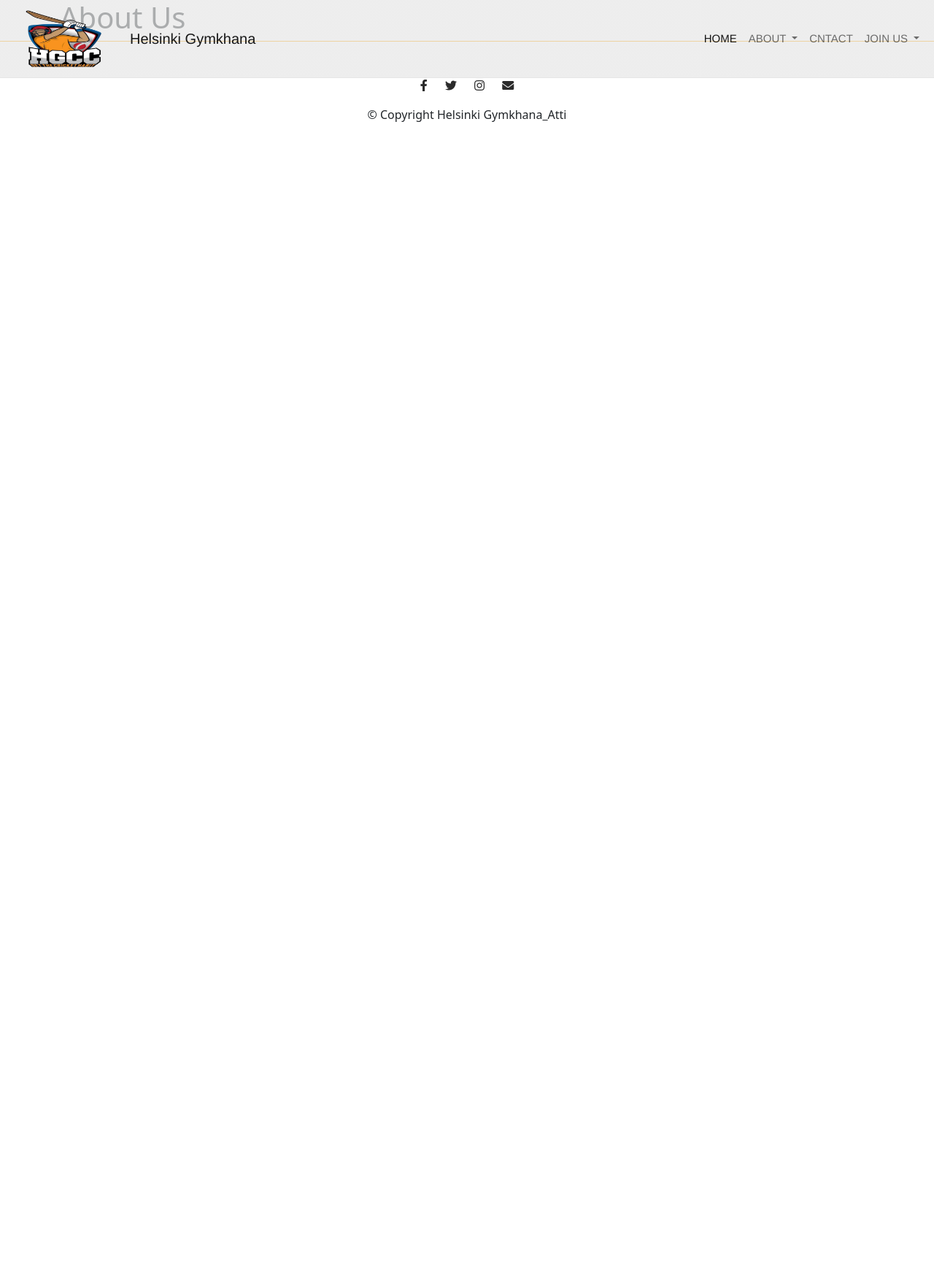
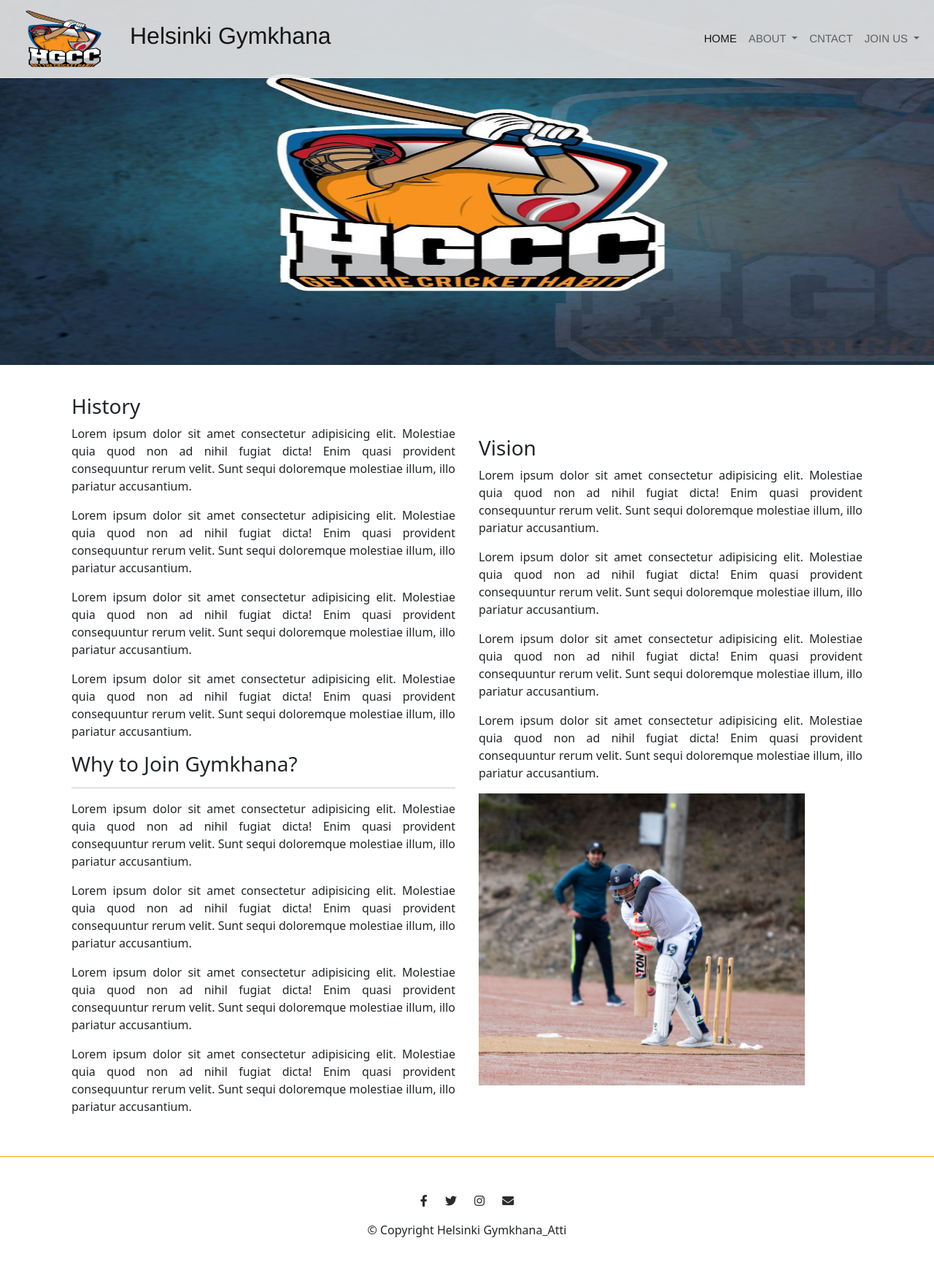
Before and after one commit to AttiR/Gymkhana-gladiators-cc, a Flask app: page /about in a window 1280 px wide. Shown: the whole page at 73% size. Before the commit the page ends 167 px from the top, so only its background shows below. Run offline with Flask 2, Linux system fonts and the light colour scheme.

Commit message:
subpages layout

```diff
--- a/app/static/css/styles.css
+++ b/app/static/css/styles.css
@@ -35,14 +35,21 @@ i {
 /** Navbar **/
 .navbar {
   background: linear-gradient(
-    rgba(230, 230, 230, 0.7),
-    rgba(230, 230, 230, 0.7)
+    rgba(230, 230, 230, 0.9),
+    rgba(230, 230, 230, 0.9)
   );
   color: #2b2b2b;
   line-height: 1.7;
   border-bottom: 1px solid #e6e6e6;
   font-family: Helvetica, sans-serif;
   font-size: 15px;
+}
+nav li a:hover:not(.active) {
+  background-color: rgb(221, 197, 154);
+}
+.dropdown:hover .dropdown-menu {
+  display: block;
+  margin-top: 0;
 }
 
 /** Home **/
@@ -138,6 +145,54 @@ i {
   padding: 3%;
 }
 
+/*** About****/
+.main-imgforsubpages {
+  width: 100%;
+  height: 500px;
+}
+.about {
+  display: flex;
+  flex-direction: row;
+  justify-content: space-between;
+  align-items: center;
+}
+.about-us {
+  margin: 1rem;
+  text-align: justify;
+}
+.about-us-img {
+  max-width: 600px;
+  height: 400px;
+}
+
+/******* Rules & Regulations*******/
+.rules {
+  display: flex;
+  flex-direction: row;
+  justify-content: space-between;
+  align-items: center;
+}
+.rules-regulations {
+  margin: 1rem;
+  text-align: justify;
+}
+
+/**** Acheivements ****/
+.Acheivements {
+  display: flex;
+  flex-direction: row;
+  justify-content: space-between;
+  align-items: center;
+}
+.acheivement {
+  margin: 1rem;
+  text-align: justify;
+}
+.acheivement-img {
+  max-width: 600px;
+  height: 400px;
+}
+
 /**  Footer Section  **/
 #footer {
   text-align: center;
@@ -154,9 +209,33 @@ i {
   margin: 20px 10px;
 }
 
+/**** Quiries ***/
+@media screen and (max-width: 1024px) {
+  .about {
+    flex-direction: column;
+  }
+  .about-us-img {
+    width: 100%;
+    margin: auto;
+  }
+  .Acheivements {
+    flex-direction: column;
+  }
+  .acheivement-img {
+    width: 100%;
+    margin: auto;
+  }
+}
+
 /******* Tablet Quiries *********/
 @media screen and (max-width: 769px) {
   #news-events {
+    flex-direction: column;
+  }
+  .about {
+    flex-direction: column;
+  }
+  .rules {
     flex-direction: column;
   }
 }
--- a/app/templates/public/about.html
+++ b/app/templates/public/about.html
@@ -1,10 +1,86 @@
 {% extends "public/templates/public_template.html" %} {% block title %} About Us
-{% endblock %} {% block main %}
-<div class="container">
-  <div class="row">
-    <div class="col">
-      <h1>About Us</h1>
+{% endblock %}
+<section id="main">
+  {% block main %}
+  <img
+    class="main-imgforsubpages"
+    src="{{ url_for('static', filename='img/main-img3.jpg') }}"
+    alt="image"
+  />
+  <div class="container about my-4">
+    <div class="about-us">
+      <h3>History</h3>
+      <p>
+        Lorem ipsum dolor sit amet consectetur adipisicing elit. Molestiae quia
+        quod non ad nihil fugiat dicta! Enim quasi provident consequuntur rerum
+        velit. Sunt sequi doloremque molestiae illum, illo pariatur accusantium.
+      </p>
+      <p>
+        Lorem ipsum dolor sit amet consectetur adipisicing elit. Molestiae quia
+        quod non ad nihil fugiat dicta! Enim quasi provident consequuntur rerum
+        velit. Sunt sequi doloremque molestiae illum, illo pariatur accusantium.
+      </p>
+      <p>
+        Lorem ipsum dolor sit amet consectetur adipisicing elit. Molestiae quia
+        quod non ad nihil fugiat dicta! Enim quasi provident consequuntur rerum
+        velit. Sunt sequi doloremque molestiae illum, illo pariatur accusantium.
+      </p>
+      <p>
+        Lorem ipsum dolor sit amet consectetur adipisicing elit. Molestiae quia
+        quod non ad nihil fugiat dicta! Enim quasi provident consequuntur rerum
+        velit. Sunt sequi doloremque molestiae illum, illo pariatur accusantium.
+      </p>
+      <h3>Why to Join Gymkhana?</h3>
+      <hr />
+      <p>
+        Lorem ipsum dolor sit amet consectetur adipisicing elit. Molestiae quia
+        quod non ad nihil fugiat dicta! Enim quasi provident consequuntur rerum
+        velit. Sunt sequi doloremque molestiae illum, illo pariatur accusantium.
+      </p>
+      <p>
+        Lorem ipsum dolor sit amet consectetur adipisicing elit. Molestiae quia
+        quod non ad nihil fugiat dicta! Enim quasi provident consequuntur rerum
+        velit. Sunt sequi doloremque molestiae illum, illo pariatur accusantium.
+      </p>
+      <p>
+        Lorem ipsum dolor sit amet consectetur adipisicing elit. Molestiae quia
+        quod non ad nihil fugiat dicta! Enim quasi provident consequuntur rerum
+        velit. Sunt sequi doloremque molestiae illum, illo pariatur accusantium.
+      </p>
+      <p>
+        Lorem ipsum dolor sit amet consectetur adipisicing elit. Molestiae quia
+        quod non ad nihil fugiat dicta! Enim quasi provident consequuntur rerum
+        velit. Sunt sequi doloremque molestiae illum, illo pariatur accusantium.
+      </p>
+    </div>
+    <div class="about-us">
+      <h3>Vision</h3>
+      <p>
+        Lorem ipsum dolor sit amet consectetur adipisicing elit. Molestiae quia
+        quod non ad nihil fugiat dicta! Enim quasi provident consequuntur rerum
+        velit. Sunt sequi doloremque molestiae illum, illo pariatur accusantium.
+      </p>
+      <p>
+        Lorem ipsum dolor sit amet consectetur adipisicing elit. Molestiae quia
+        quod non ad nihil fugiat dicta! Enim quasi provident consequuntur rerum
+        velit. Sunt sequi doloremque molestiae illum, illo pariatur accusantium.
+      </p>
+      <p>
+        Lorem ipsum dolor sit amet consectetur adipisicing elit. Molestiae quia
+        quod non ad nihil fugiat dicta! Enim quasi provident consequuntur rerum
+        velit. Sunt sequi doloremque molestiae illum, illo pariatur accusantium.
+      </p>
+      <p>
+        Lorem ipsum dolor sit amet consectetur adipisicing elit. Molestiae quia
+        quod non ad nihil fugiat dicta! Enim quasi provident consequuntur rerum
+        velit. Sunt sequi doloremque molestiae illum, illo pariatur accusantium.
+      </p>
+      <img
+        class="about-us-img"
+        src="{{ url_for('static', filename='img/about1.jpg') }}"
+        alt="image"
+      />
     </div>
   </div>
-</div>
-{% endblock %}
+  {% endblock %}
+</section>
--- a/app/templates/public/templates/public_template.html
+++ b/app/templates/public/templates/public_template.html
@@ -43,7 +43,7 @@
             />
           </a>
 
-          <a class="navbar-brand" href="/"> Helsinki Gymkhana </a>
+          <a class="navbar-brand" href="/"><h2>Helsinki Gymkhana </h2>  </a>
           <button
             class="navbar-toggler"
             type="button"
@@ -69,14 +69,16 @@
                   role="button"
                   data-bs-toggle="dropdown"
                   aria-expanded="false"
+                  data-hover="dropdown"
                 >
                   ABOUT
                 </a>
                 <ul class="dropdown-menu" aria-labelledby="navbarDropdown">
                   <li><a class="dropdown-item" href="/about">About</a></li>
-                  <li><a class="dropdown-item" href="#">Club Memebers</a></li>
-                  <li><a class="dropdown-item" href="#">Gallary</a></li>
-                  <li><a class="dropdown-item" href="#">Our Policy</a></li>
+                  <li><a class="dropdown-item" href="/club-members">Club Memebers</a></li>
+                  <li><a class="dropdown-item" href="/gallary">Gallary</a></li>
+                  <li><a class="dropdown-item" href="/policy">Rules and Regulations</a></li>
+                  <li><a class="dropdown-item" href="/acheivements">Acheivements</a></li>
 
                   </li>
 
--- a/app/views.py
+++ b/app/views.py
@@ -21,3 +21,18 @@ def signup():
 @app.route("/login")
 def login():
     return render_template("public/login.html")
+
+@app.route("/gallary")
+def gallary():
+    return render_template("public/gallary.html")
+
+@app.route("/club-members")
+def members():
+    return render_template("public/members.html")
+
+@app.route("/acheivements")
+def acheievments():
+    return render_template("public/acheivements.html")
+@app.route("/policy")
+def policy():
+    return render_template("public/policy.html")
```
Also changed, not shown: app/templates/public/acheivements.html (added, +47 -0 lines), app/templates/public/gallary.html (added, +16 -0 lines), app/templates/public/home.html (+7 -7 lines), app/templates/public/members.html (added, +16 -0 lines), app/templates/public/policy.html (added, +38 -0 lines), app/static/img/about1.jpg (added), app/static/img/rules1.jpg (added).
